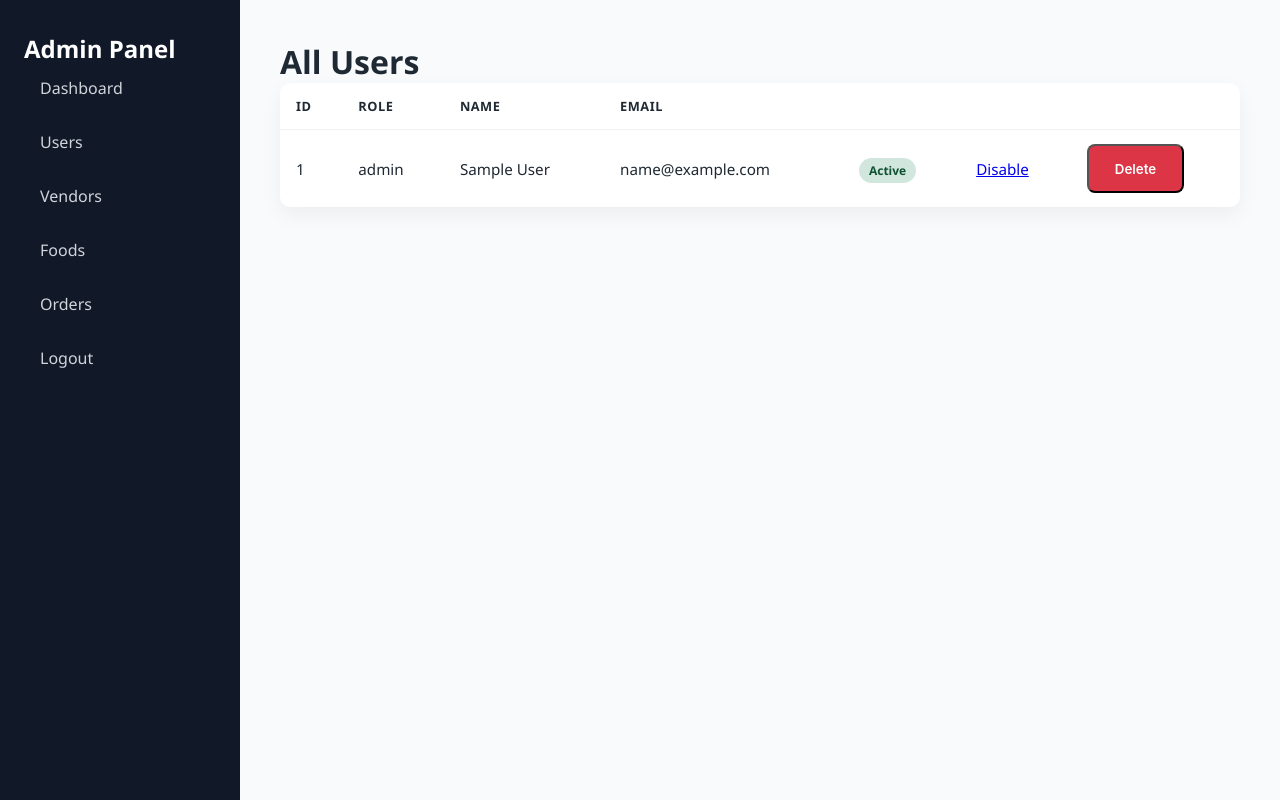
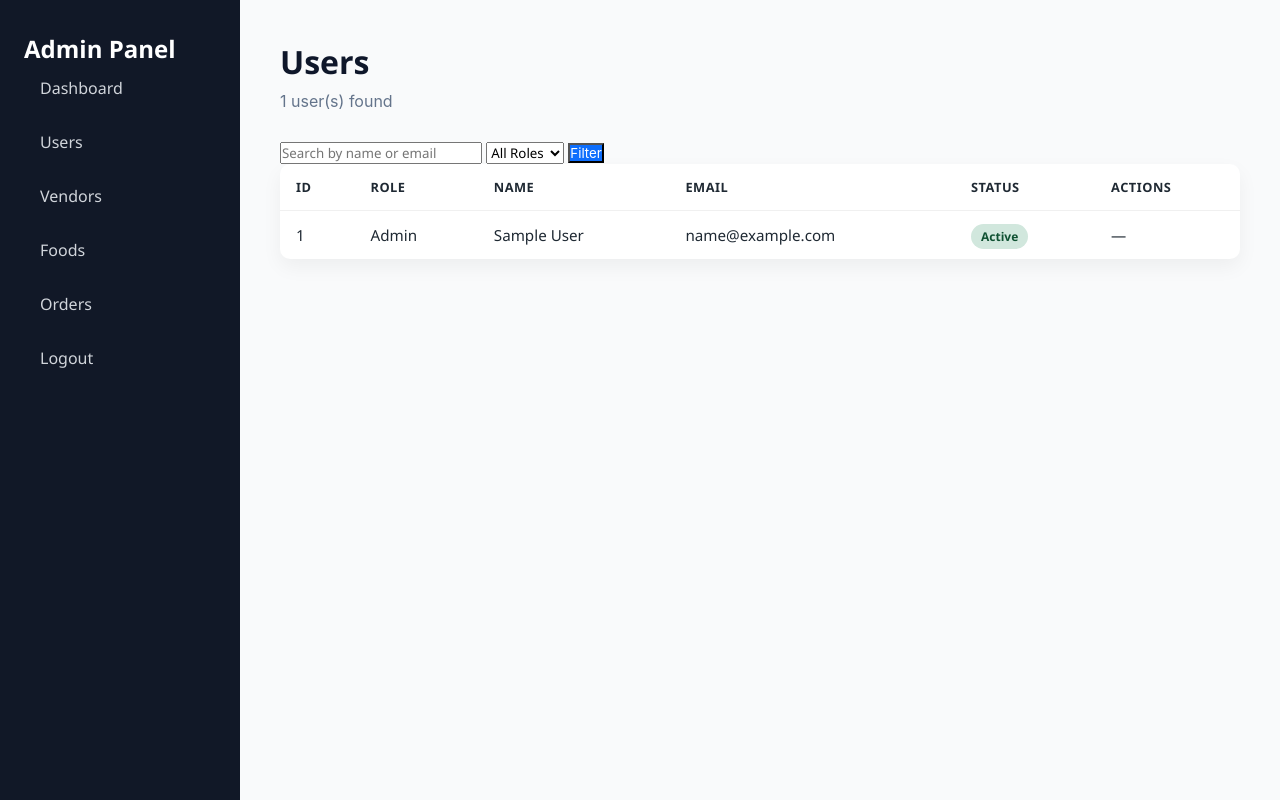
Before and after one commit to Zurum2025/OCFODS, a Flask app: page /admin/admin_users in a window 1280 px wide. Shown: the part 118-918 px from the top of the page. Run offline with Flask 3, Linux system fonts and the light colour scheme; the visitor is signed in with stand-in values (Sample User, id 1); data comes from the database, SQL or seed files in the repository.

Commit message:
Upgrade admin-user management

```diff
--- a/templates/admin/admin_users.html
+++ b/templates/admin/admin_users.html
@@ -1,37 +1,66 @@
 {% extends "admin/admin_layout.html" %}
 
 {% block admin_content %}
-<h1>All Users</h1>
 
-<table class = "app-table">
+<div class="dashboard-header">
+    <h1>Users</h1>
+    <p>{{ users|length }} user(s) found</p>
+</div>
+
+<form method="GET" class="admin-filter-bar">
+    <input type="text" name="q" value="{{ q }}" placeholder="Search by name or email">
+
+    <select name="role">
+        <option value="all" {% if role == "all" %}selected{% endif %}>All Roles</option>
+        <option value="student" {% if role == "student" %}selected{% endif %}>Students</option>
+        <option value="vendor" {% if role == "vendor" %}selected{% endif %}>Vendors</option>
+        <option value="admin" {% if role == "admin" %}selected{% endif %}>Admins</option>
+    </select>
+
+    <button type="submit" class="btn-view">Filter</button>
+</form>
+
+<table class="app-table">
     <tr>
         <th>ID</th>
         <th>Role</th>
         <th>Name</th>
         <th>Email</th>
+        <th>Status</th>
+        <th>Actions</th>
     </tr>
 
     {% for user in users %}
     <tr>
         <td>{{ user.id }}</td>
-        <td>{{ user.role }}</td>
+        <td>{{ user.role|capitalize }}</td>
         <td>{{ user.name or user.business_name }}</td>
         <td>{{ user.email }}</td>
-        <td>{% if user.is_active %}
-            <span class="badge badge-success">Active</span>
+        <td>
+            {% if user.is_active %}
+                <span class="badge badge-success">Active</span>
             {% else %}
-            <span class = "badge badge-danger">Disabled</span>
+                <span class="badge badge-danger">Disabled</span>
             {% endif %}
         </td>
-        <td><a href="{{ url_for('admin_toggle_user', user_id=user.id) }}">
-            {% if user.is_active %}Disable{% else %}Enable{% endif %}
-        </a></td>
-        <td><form action="{{ url_for('admin_delete_user', user_id=user.id) }}" method="POST"
-            onsubmit="return confirm('Are you sure you want to delete this user?');">
-          <button class="btn btn-danger btn-sm">Delete</button>
-      </form>
-      </td>
+        <td class="table-actions">
+            {% if user.role != "admin" %}
+            <a href="{{ url_for('admin_toggle_user', user_id=user.id) }}" class="btn-warning">
+                {% if user.is_active %}Disable{% else %}Enable{% endif %}
+            </a>
+            {% if user.role == "vendor" %}
+            <a href="{{ url_for('admin_vendor_details', vendor_id=user.id) }}" class="btn-view">View</a>
+            {% endif %}
+            <form action="{{ url_for('admin_delete_user', user_id=user.id) }}" method="POST"
+                onsubmit="return confirm('Are you sure you want to delete this user?');" style="display:inline">
+                <button class="btn-danger">Delete</button>
+            </form>
+            {% else %}
+                <span>—</span>
+            {% endif %}
+        </td>
     </tr>
     {% endfor %}
 </table>
+
 {% endblock %}
```
